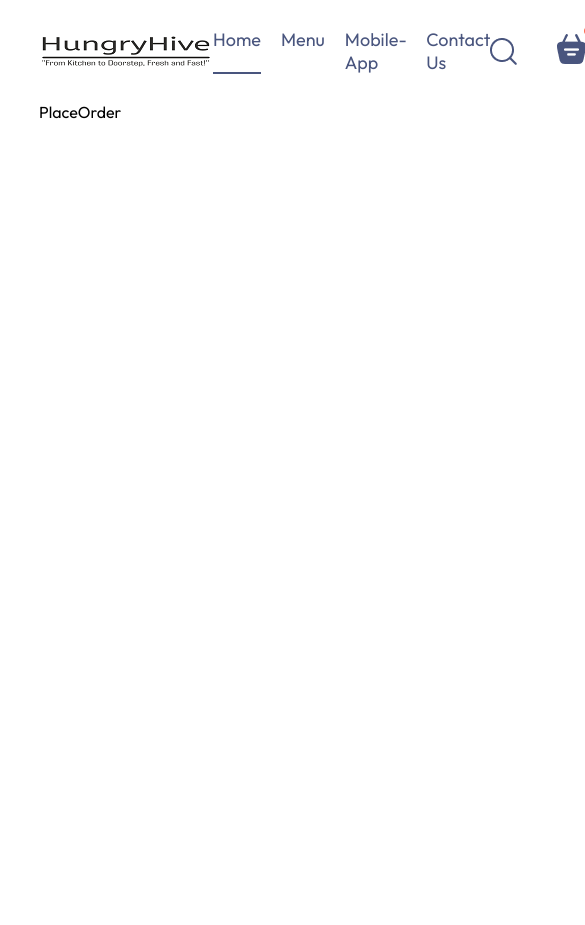
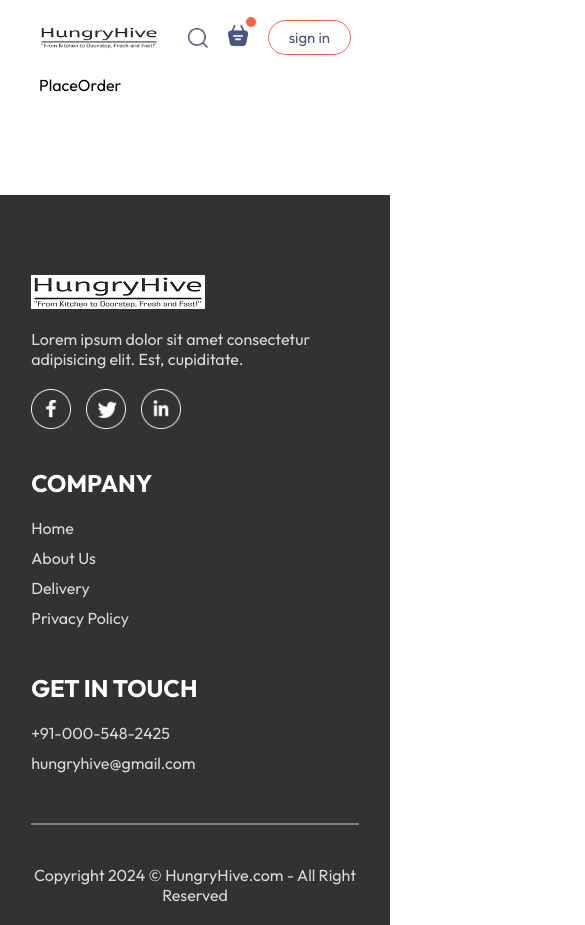
Before and after one commit to isujitkr/hungryhive, a React (Vite) app in the folder frontend/: page /order in a window 390 px wide. Shown: the top 925 px of the page, 585 px wide, since content can reach past the window. Before the commit the page ends 844 px from the top, so only its background shows below. Built offline with nearby package versions, Linux system fonts and the light colour scheme.

Commit message:
frontend created

```diff
--- a/frontend/src/App.jsx
+++ b/frontend/src/App.jsx
@@ -4,9 +4,11 @@ import { Routes, Route } from 'react-router-dom'
 import Home from './pages/Home/Home'
 import Cart from './pages/Cart/Cart'
 import PlaceOrder from './pages/PlaceOrder/PlaceOrder'
+import Footer from './components/Footer/Footer'
 
 const App = () => {
   return (
+    <>
     <div className='app'>
       <Navbar />
       <Routes>
@@ -15,6 +17,8 @@ const App = () => {
         <Route path='/order' element={<PlaceOrder/>} />
       </Routes>
     </div>
+    <Footer/>
+    </>
   )
 }
 
--- /dev/null
+++ b/frontend/src/components/AppDownload/AppDownload.css
@@ -0,0 +1,25 @@
+.app-download{
+    margin: auto auto;
+    margin-top: 100px;
+    font-size: max(3vw,20px);
+    text-align: center;
+    font-weight: 500;
+}
+
+.app-download-platforms{
+    display: flex;
+    justify-content: center;
+    gap: max(2vw,10px);
+    margin-top: 40px;
+}
+
+.app-download-platforms img{
+    width: max(30vw,120px);
+    max-width: 180px;
+    transition: 0.5s;
+    cursor: pointer;
+}
+
+.app-download-platforms img:hover{
+    transform: scale(1.10);
+}
--- /dev/null
+++ b/frontend/src/components/AppDownload/AppDownload.jsx
@@ -0,0 +1,17 @@
+import React from 'react';
+import './AppDownload.css'
+import { assets } from '../../assets/assets';
+
+const AppDownload = () => {
+  return (
+      <div className='app-download' id='app-download'>
+          <p>For Better Experience Download <br /> HungryHive App </p>
+          <div className="app-download-platforms">
+              <img src={assets.play_store} alt="" />
+              <img src={assets.app_store} alt="" />
+          </div>
+    </div>
+  )
+}
+
+export default AppDownload
--- a/frontend/src/components/ExploreMenu/ExploreMenu.css
+++ b/frontend/src/components/ExploreMenu/ExploreMenu.css
@@ -54,3 +54,10 @@
     border: 4px solid tomato;
     padding: 2px;
 }
+
+@media (max-width:1050px){
+    .explore-menu-text{
+        max-width: 100%;
+        font-size: 14px;
+    }
+}
--- /dev/null
+++ b/frontend/src/components/Footer/Footer.css
@@ -0,0 +1,62 @@
+.footer{
+    color: #d9d9d9;
+    background-color: #323232;
+    display: flex;
+    flex-direction: column;
+    align-items: center;
+    gap: 20px;
+    padding: 20px 8vw;
+    padding-top: 80px;
+    margin-top: 100px;
+}
+.footer-content{
+    width: 100%;
+    display: grid;
+    grid-template-columns: 2fr 1fr 1fr;
+    gap: 80px;
+}
+
+.footer-content-left, .footer-content-right, .footer-content-center{
+    display: flex;
+    flex-direction: column;
+    align-items: start;
+    gap: 20px;
+}
+
+.footer-content-left li, .footer-content-right li, .footer-content-center li{
+    list-style: none;
+    margin-bottom: 10px;
+    cursor: pointer;
+}
+
+.footer-content-right h2, .footer-content-center h2{
+    color: white;
+}
+
+.footer-social-icons img{
+    width: 40px;
+    margin-right: 15px;
+}
+
+.footer-copyright{
+    align-items: center;
+}
+
+.footer hr{
+    width: 100%;
+    height: 2px;
+    margin: 20px 0;
+    background-color: grey;
+    border: none;
+}
+
+@media(max-width:750px){
+    .footer-content{
+        display: flex;
+        flex-direction: column;
+        gap: 35px;
+    }
+    .footer-copyright{
+        text-align: center;
+    }
+}
--- /dev/null
+++ b/frontend/src/components/Footer/Footer.jsx
@@ -0,0 +1,41 @@
+import React from 'react';
+import './Footer.css';
+import { assets } from '../../assets/assets';
+
+const Footer = () => {
+  return (
+    <div className='footer' id='footer'>
+      <div className="footer-content">
+        <div className="footer-content-left">
+          <img src={assets.logo} alt="" />
+          <p>Lorem ipsum dolor sit amet consectetur adipisicing elit. Est, cupiditate.</p>
+          <div className="footer-social-icons">
+            <img src={assets.facebook_icon} alt="" />
+            <img src={assets.twitter_icon} alt="" />
+            <img src={assets.linkedin_icon} alt="" />
+          </div>
+        </div>
+        <div className="footer-content-center">
+          <h2>COMPANY</h2>
+          <ul>
+            <li>Home</li>
+            <li>About Us</li>
+            <li>Delivery</li>
+            <li>Privacy Policy</li>
+          </ul>
+        </div>
+        <div className="footer-content-right">
+          <h2>GET IN TOUCH</h2>
+          <ul>
+            <li>+91-000-548-2425</li>
+            <li>hungryhive@gmail.com</li>
+          </ul>
+        </div>
+      </div>
+      <hr />
+      <p className="footer-copyright">Copyright 2024 © HungryHive.com - All Right Reserved</p>
+    </div>
+  )
+}
+
+export default Footer
--- a/frontend/src/components/Header/Header.css
+++ b/frontend/src/components/Header/Header.css
@@ -44,3 +44,21 @@
 .header-contents button:hover{
     background-color: #fdc9b5;
 }
+
+@media(max-width: 1050px){
+    .header-contents{
+        max-width: 45%;
+    }
+}
+
+@media(max-width: 750px){
+    .header-contents{
+        max-width: 65%;
+    }
+    .header-contents p{
+        display: none;
+    }
+    .header-contents button{
+        padding: 2vw 4vw;
+    }
+}
--- a/frontend/src/components/Navbar/Navbar.css
+++ b/frontend/src/components/Navbar/Navbar.css
@@ -3,6 +3,11 @@
     display: flex;
     justify-content: space-between;
     align-items: center;
+    position: sticky;
+    top: 0;
+    background-color: white;
+    z-index: 1000;
+
 }
 
 .navbar.logo{
@@ -60,3 +65,31 @@
     top: -8px;
     right: -8px;
 }
+
+@media (max-width:900px){
+    .navbar .logo{
+        width: 120px;
+    }
+    .navbar-menu{
+        gap: 15px;
+        font-size: 16px;
+    }
+    .navbar-right{
+        gap: 20px;
+    }
+    .navbar-right img{
+        width: 20px;
+    }
+    .navbar-right button{
+        padding: 7px 20px;
+        font-size: 15px;
+    }
+}
+
+@media (max-width:750px){
+
+    .navbar-menu{
+        display: none;
+    }
+
+}
--- a/frontend/src/components/Navbar/Navbar.jsx
+++ b/frontend/src/components/Navbar/Navbar.jsx
@@ -1,6 +1,7 @@
 import React, { useState } from 'react';
 import './Navbar.css'
 import { assets } from '../../assets/assets';
+import {Link} from 'react-router-dom'
 
 const Navbar = () => {
 
@@ -9,10 +10,10 @@ const Navbar = () => {
       <div className='navbar'>
           <img src={assets.logo} className='logo' />
           <ul className="navbar-menu">
-              <li onClick={()=>setMenu("home")} className={menu==="home"?"active":""}>Home</li>
-              <li onClick={()=>setMenu("menu")}className={menu==="menu"?"active": ""}>Menu</li>
-              <li onClick={()=>setMenu("mobile-app")}className={menu==="mobile-app"?"active": ""}>Mobile-App</li>
-              <li onClick={()=>setMenu("contact-us")}className={menu==="contact-us"?"active": ""}>Contact Us</li>
+              <Link to='/' onClick={()=>setMenu("home")} className={menu==="home"?"active":""}>Home</Link>
+              <a href='#explore-menu' onClick={()=>setMenu("menu")}className={menu==="menu"?"active": ""}>Menu</a>
+              <a href='#app-download' onClick={()=>setMenu("mobile-app")}className={menu==="mobile-app"?"active": ""}>Mobile-App</a>
+              <a href='#footer' onClick={()=>setMenu("contact-us")}className={menu==="contact-us"?"active": ""}>Contact Us</a>
           </ul>
 
           <div className="navbar-right">
--- a/frontend/src/context/StoreContext.jsx
+++ b/frontend/src/context/StoreContext.jsx
@@ -16,7 +16,7 @@ const StoreContextProvider = (props) => {
         }
     }
 
-    const removeFromCart = () => {
+    const removeFromCart = (itemId) => {
         setCartItems((prev) =>({...prev, [itemId]:prev[itemId] - 1}))
     }
 
--- a/frontend/src/index.css
+++ b/frontend/src/index.css
@@ -5,6 +5,7 @@
   margin: 0;
   box-sizing: border-box;
   font-family: outfit;
+  scroll-behavior: smooth;
 }
 
 body{
--- a/frontend/src/pages/Home/Home.jsx
+++ b/frontend/src/pages/Home/Home.jsx
@@ -3,6 +3,7 @@ import './Home.css';
 import Header from '../../components/Header/Header';
 import ExploreMenu from '../../components/ExploreMenu/ExploreMenu';
 import FoodDisplay from '../../components/FoodDisplay/FoodDisplay';
+import AppDownload from '../../components/AppDownload/AppDownload';
 
 const Home = () => {
 
@@ -11,7 +12,8 @@ const Home = () => {
     <div>
       <Header />
       <ExploreMenu category={category} setCategory={setCategory} />
-      <FoodDisplay category={category } />
+      <FoodDisplay category={category} />
+      <AppDownload/>
     </div>
   )
 }
```
